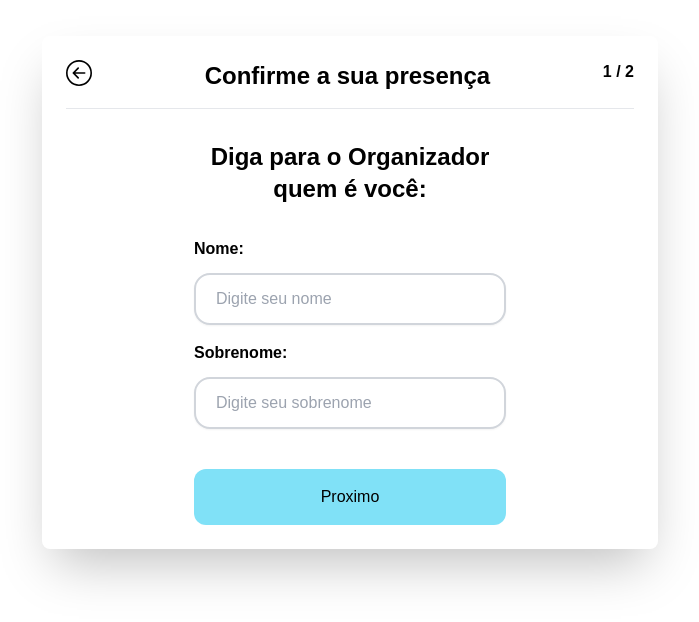
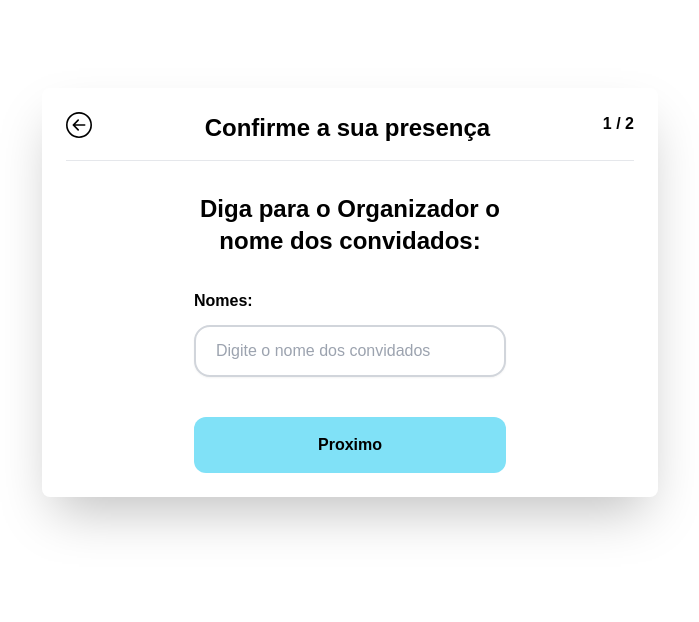
Before and after one commit to LucasMarson/nina_faz_2, a Next.js app: page /presence in a window 1280 px wide. Shown: the part 108-730 px from the top of the page, without its empty margins (290-989 px from the left). Built offline with nearby package versions, Linux system fonts and the light colour scheme.

Commit message:
Add files via upload

```diff
--- a/src/components/Form/Step1.tsx
+++ b/src/components/Form/Step1.tsx
@@ -1,29 +1,29 @@
 import { ModelStep } from "./ModelStep";
 
 type UserData = {
-    name: string;
-    lastName: string;
+    names: string;
 }
 
 type UserFormProps = UserData & {
     updateFields: (fields: Partial<UserData>) => void;
 }
 
-export function Step1({name, lastName, updateFields}: UserFormProps) {
+export function Step1({names, updateFields}: UserFormProps) {
 
   return (
-    <ModelStep title="Diga para o Organizador quem é você:">
+    <ModelStep title="Diga para o Organizador o nome dos convidados:">
       <div className="w-full">
-        <label className="flex flex-col font-bold text-md mb-3">Nome:</label>
+        <label className="flex flex-col font-bold text-md mb-3">Nomes:</label>
         <input
           type="text"
-          placeholder="Digite seu nome"
-          value={name}
-          onChange={e => updateFields({name: e.target.value})}
+          required
+          placeholder="Digite o nome dos convidados"
+          value={names}
+          onChange={e => updateFields({names: e.target.value})}
           className="rounded-2xl w-full border-2 border-gray-300 py-3 px-5 shadow-sm"
         />
       </div>
-      <div className="w-full">
+      {/* <div className="w-full">
         <label className="flex flex-col font-bold text-md mb-3">Sobrenome:</label>
         <input
           type="text"
@@ -32,7 +32,7 @@ export function Step1({name, lastName, updateFields}: UserFormProps) {
           onChange={e => updateFields({lastName: e.target.value})}
           className="rounded-2xl w-full border-2 border-gray-300 py-3 px-5 shadow-sm"
         />
-      </div>
+      </div> */}
     </ModelStep>
   );
 }
--- a/src/pages/index.tsx
+++ b/src/pages/index.tsx
@@ -13,13 +13,13 @@ export default function Home() {
         >
           <div className="flex flex-col w-screen h-full items-center justify-end text-white">
             <Image
-              src="/baby_shark_yellow.webp"
-              width={300}
-              height={300}
+              src="/nina.svg"
+              width={400}
+              height={400}
               alt=""
             />
             <h1 className="text-8xl font-bold">Nina</h1>
-            <h4 className="text-2xl font-bold text-black">2 anos</h4>
+            <h4 className="text-2xl font-bold">2 anos</h4>
             <div>
               <svg
                 width={20}
@@ -41,7 +41,7 @@ export default function Home() {
         </div>
         <Header />
         <div
-          className="w-full h-[55px] sm:bg-auto bg-repeat-x bg-cover"
+          className="w-full h-[55px] sm:h-[70px] sm:bg-auto bg-repeat-x bg-cover"
           style={{ backgroundImage: `url(/pattern01.webp)` }}
         ></div>
         <div
@@ -57,19 +57,15 @@ export default function Home() {
               alt="Peixinho piscando"
               className="mb-8"
             />
-            <h1 className="text-5xl font-semibold mb-12 text-[#f96b9e]">
+            <h1 className="text-5xl font-semibold mb-12 text-center text-[#f96b9e]">
               Mensagem da Nina
             </h1>
-            <div className="flex flex-col gap-4 sm:w-[70%] text-center text-2xl ">
+            <div className="flex flex-col sm:w-[50%] text-center text-2xl ">
               <span>
                 Meu aniversário está chegando e a turma do Baby Shark já está
-                preparada! 🦈
+                preparada. Venha fazer parte deste dia especial e curtir este momento no
+                fundo do mar. Conto com você lá! 🌊🦈
               </span>
-              <span>
-                Venha fazer parte deste dia especial e curtir este momento no
-                fundo do mar! 🌊
-              </span>
-              <span>Conto com você lá!</span>
             </div>
           </div>
         </div>
--- a/src/pages/presence/index.tsx
+++ b/src/pages/presence/index.tsx
@@ -9,14 +9,12 @@ import { BsArrowLeftCircle } from 'react-icons/bs';
 import { RiSendPlaneFill } from 'react-icons/ri';
 
 type FormData = {
-  name: string;
-  lastName: string;
+  names: string;
   message: string;
 };
 
 const INITIAL_DATA: FormData = {
-  name: "",
-  lastName: "",
+  names: "",
   message: "",
 };
 
@@ -50,8 +48,7 @@ export default function Presence() {
         serviceId,
         templateId,
         {
-          name: { ...data }.name,
-          lastName: { ...data }.lastName,
+          name: { ...data }.names,
           message: { ...data }.message,
         },
         userId
@@ -81,7 +78,7 @@ export default function Presence() {
         <div className="flex w-full sm:px-32 items-center justify-center gap-6 mt-10">
           {!isFirstStep && (
             <button
-              className="p-4 w-full bg-black bg-opacity-10 rounded-xl"
+              className="p-4 w-full font-bold bg-black bg-opacity-10 rounded-xl"
               type="button"
               onClick={back}
             >
@@ -89,7 +86,7 @@ export default function Presence() {
             </button>
           )}
           <button
-            className="flex flex-row items-center gap-4 justify-center p-4 w-full text-center bg-[#80E1F7] rounded-xl"
+            className="flex flex-row items-center gap-4 justify-center font-bold p-4 w-full text-center bg-[#80E1F7] rounded-xl"
             type="submit"
           >
             {isLastStep ? "Enviar" : "Proximo"}
```
Also changed, not shown: 1 other file (tests, documents, lock files or other folders).
